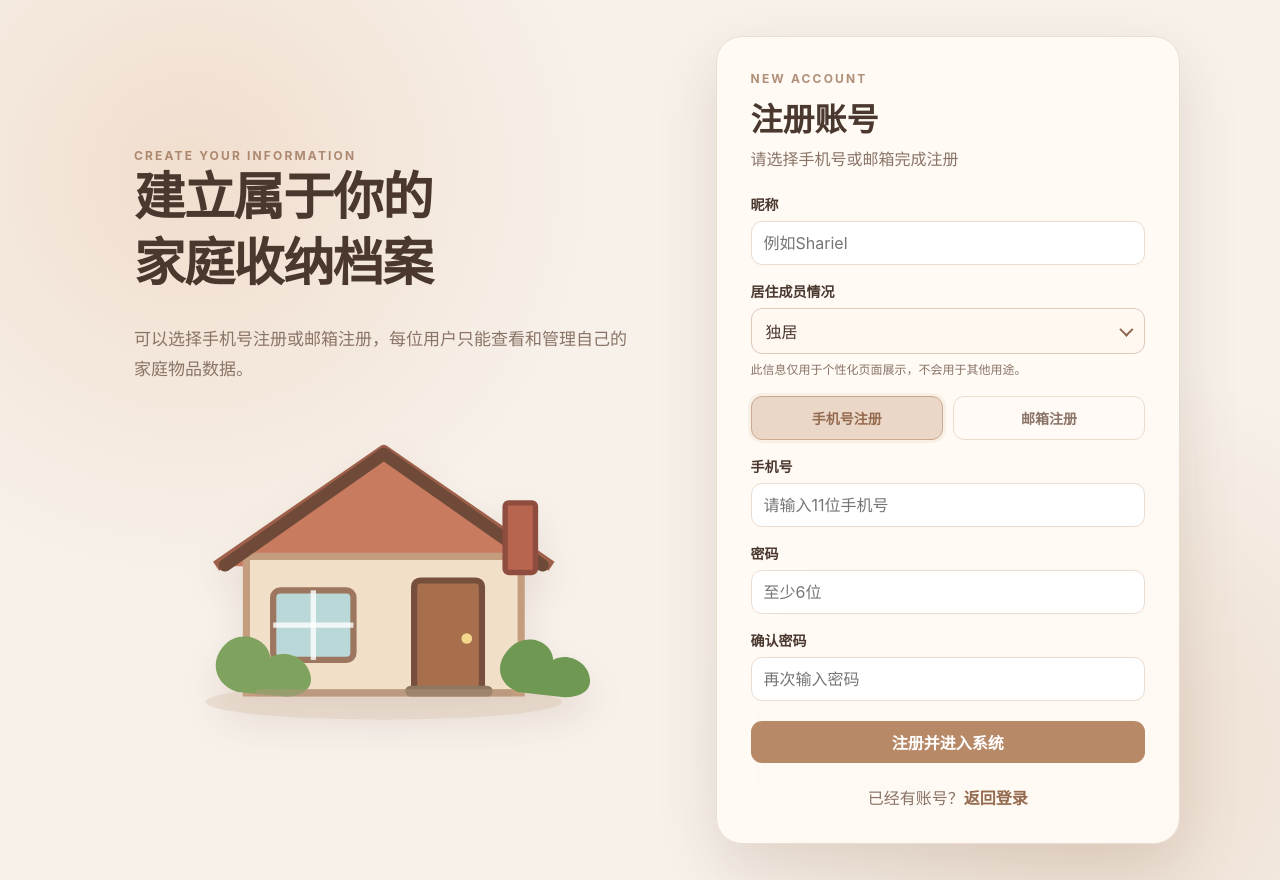
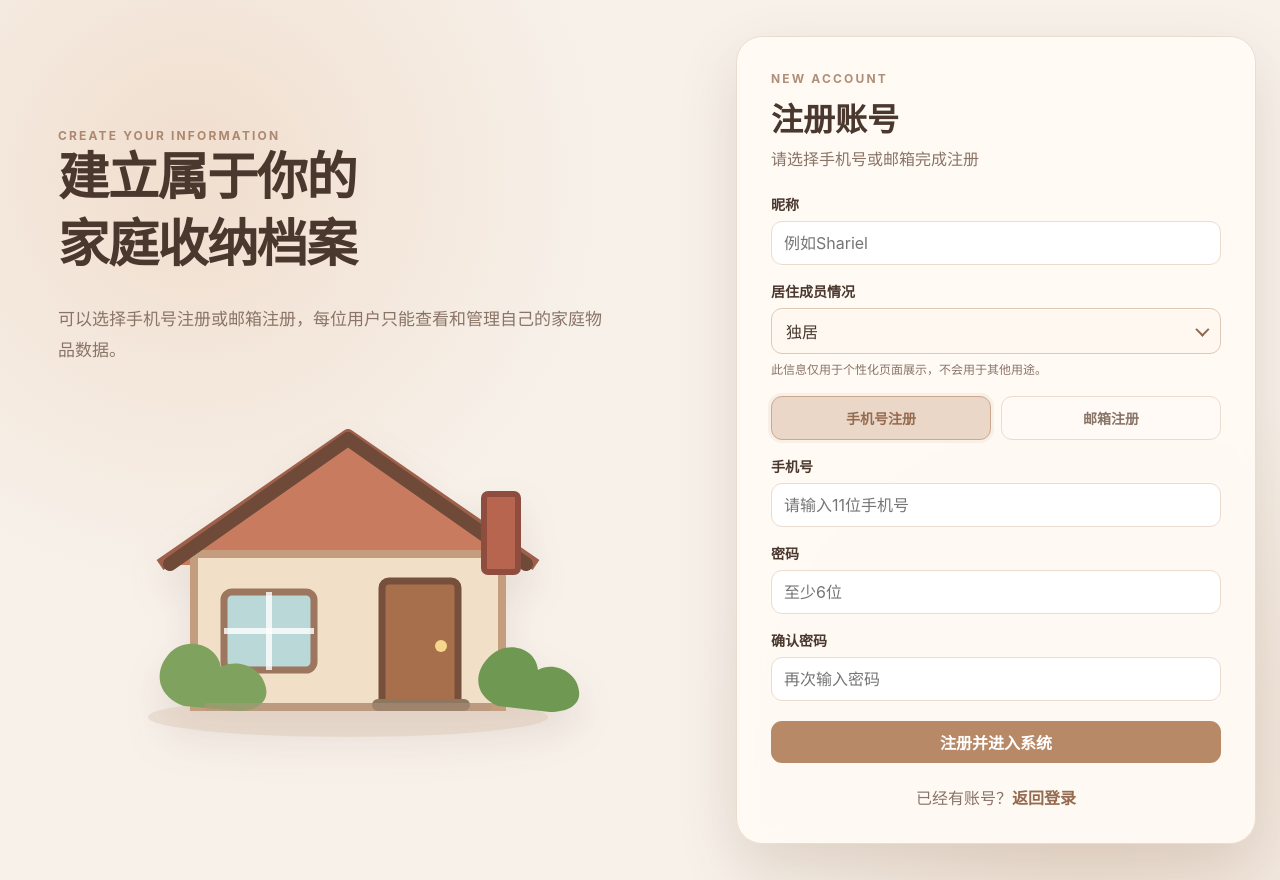
Before and after one commit to fanyifei217-cloud/Shariel_Final_Assignment, a Flask app: page /register in a window 1280 px wide. Run offline with Flask 3, Linux system fonts and the light colour scheme.

Commit message:
Add files via upload

```diff
--- a/static/style.css
+++ b/static/style.css
@@ -1336,3 +1336,28 @@ select.warm-select-native {
         grid-template-columns: 1fr;
     }
 }
+
+
+/* 登录页：恢复右侧信息输入框的正常宽度 */
+@media (min-width: 821px) {
+    .auth-shell {
+        width: min(1480px, calc(100% - 48px));
+        grid-template-columns: minmax(0, 1fr) minmax(440px, 520px);
+        gap: 64px;
+    }
+
+    .auth-card {
+        width: 100%;
+        max-width: 520px;
+        justify-self: end;
+        box-sizing: border-box;
+    }
+
+    .auth-form input,
+    .auth-form select,
+    .auth-form textarea,
+    .auth-submit {
+        width: 100%;
+        box-sizing: border-box;
+    }
+}
```
